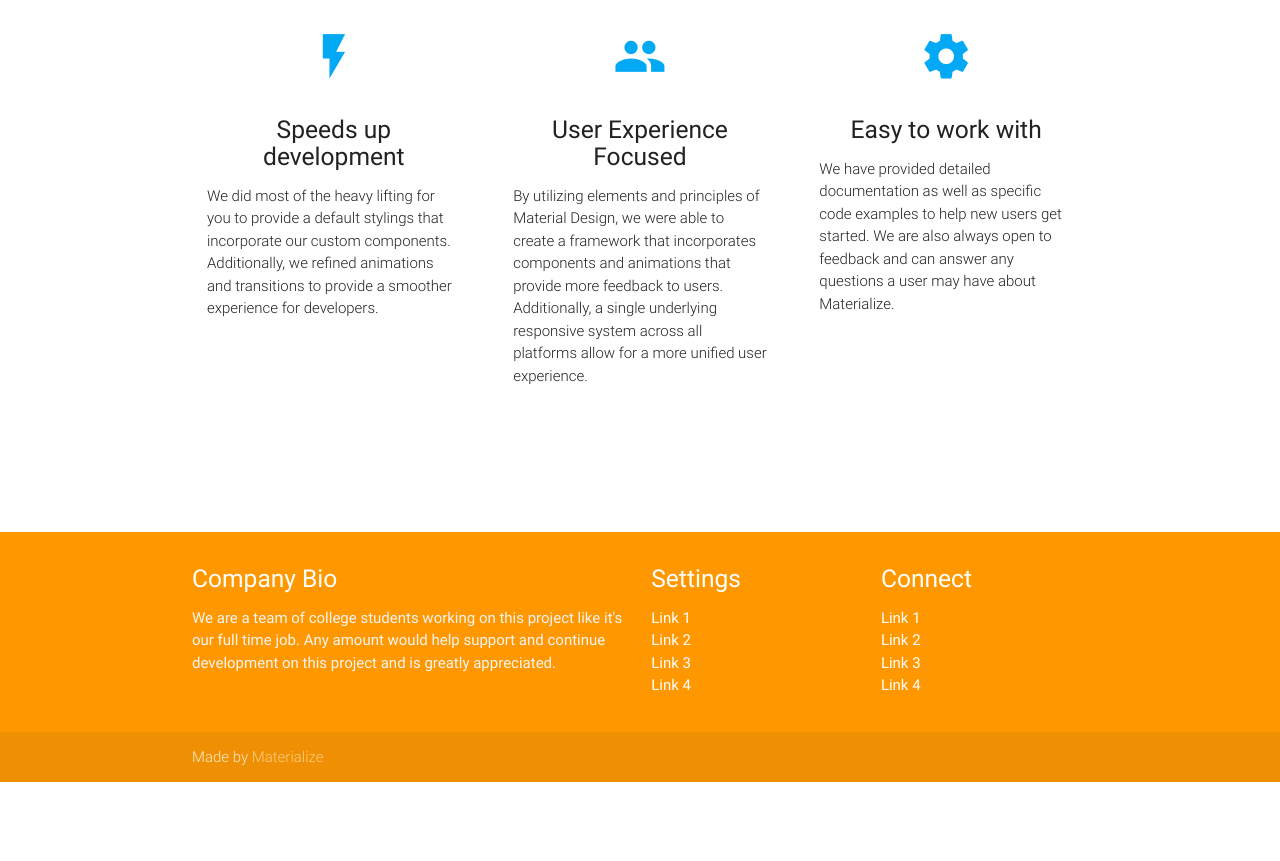
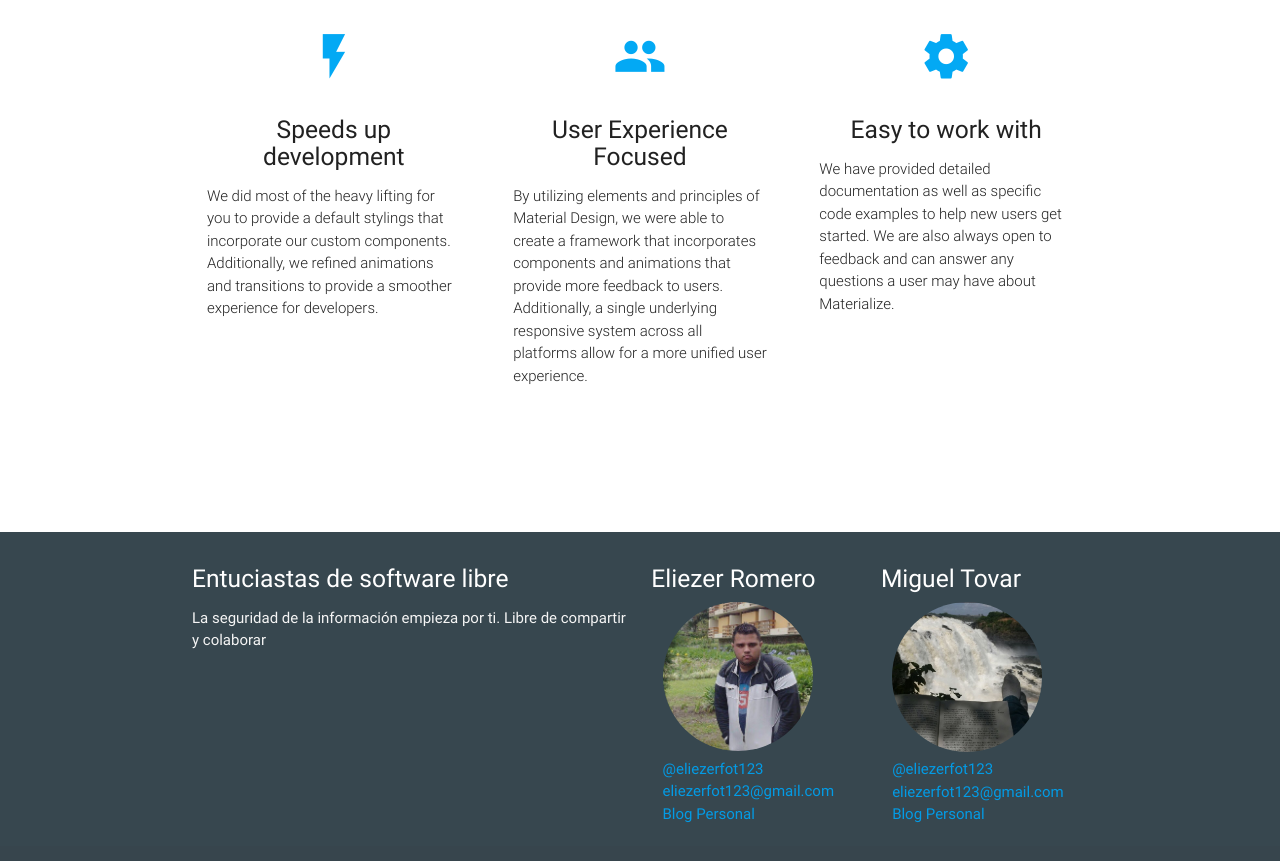
Before and after one commit to eliezerfot123/hardening, a plain HTML site: page index.html in a window 1280 px wide. Shown: the part 431-1292 px from the top of the page. Before the commit the page ends 1213 px from the top, so only its background shows below. Drawn offline with nearby package versions, Linux system fonts and the light colour scheme; files whose address does not match are found by name.

Commit message:
add images for profiles

```diff
--- a/index.html
+++ b/index.html
@@ -14,7 +14,7 @@
   <nav class="blue-grey darken-4" role="navigation">
     <div class="nav-wrapper container"><a id="logo-container" href="#" class="brand-logo">HS</a>
       <ul class="right hide-on-med-and-down">
-        <li><a href="#">Navbar Link</a></li>
+        <li><a href="#">¿Qué es Hardening?</a></li>
       </ul>
 
       <ul id="nav-mobile" class="side-nav">
@@ -84,38 +84,52 @@
     </div>
   </div>
 
-  <footer class="page-footer orange">
+  <footer class="page-footer blue-grey darken-3">
     <div class="container">
       <div class="row">
         <div class="col l6 s12">
-          <h5 class="white-text">Company Bio</h5>
-          <p class="grey-text text-lighten-4">We are a team of college students working on this project like it's our full time job. Any amount would help support and continue development on this project and is greatly appreciated.</p>
+          <h5 class="white-text">Entuciastas de software libre</h5>
+
+
+          <p class="grey-text text-lighten-4">La seguridad de la información empieza por ti. Libre de compartir y colaborar</p>
 
 
         </div>
         <div class="col l3 s12">
-          <h5 class="white-text">Settings</h5>
-          <ul>
-            <li><a class="white-text" href="#!">Link 1</a></li>
-            <li><a class="white-text" href="#!">Link 2</a></li>
-            <li><a class="white-text" href="#!">Link 3</a></li>
-            <li><a class="white-text" href="#!">Link 4</a></li>
-          </ul>
+          <h5 class="white-text">Eliezer Romero</h5>
+          <div class="col s10">
+            <a href="http://fulljed123.wordpress.com"><img src="images/profiles/eliezerfot123.jpg" alt="" class="circle responsive-img"></a> <!-- notice the "circle" class -->
+
+          </div>
+          <div class="col s12">
+            <span class="white-text">
+              <a href="https://twitter.com/eliezerfot123">@eliezerfot123</a><br>
+              <a href="">eliezerfot123@gmail.com</a><br>
+              <a href="http://fulljed123.wordpress.com">Blog Personal</a>
+
+            </span>
+          </div>
         </div>
         <div class="col l3 s12">
-          <h5 class="white-text">Connect</h5>
-          <ul>
-            <li><a class="white-text" href="#!">Link 1</a></li>
-            <li><a class="white-text" href="#!">Link 2</a></li>
-            <li><a class="white-text" href="#!">Link 3</a></li>
-            <li><a class="white-text" href="#!">Link 4</a></li>
-          </ul>
+          <h5 class="white-text">Miguel Tovar</h5>
+          <div class="col s10">
+            <a href=""><img src="images/profiles/miguel.jpg" alt="" class="circle responsive-img"></a>
+          </div>
+          <div class="col s12">
+            <span class="white-text">
+              <a href="https://twitter.com/eliezerfot123">@eliezerfot123</a><br>
+              <a href="">eliezerfot123@gmail.com</a><br>
+              <a href="http://fulljed123.wordpress.com">Blog Personal</a>
+
+            </span>
+          </div>
         </div>
+
       </div>
     </div>
     <div class="footer-copyright">
       <div class="container">
-      Made by <a class="orange-text text-lighten-3" href="http://materializecss.com">Materialize</a>
+
       </div>
     </div>
   </footer>
```
Also changed, not shown: images/profiles/eliezerfot123.jpg (added), images/profiles/miguel.jpg (added).
